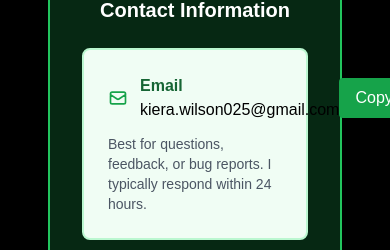
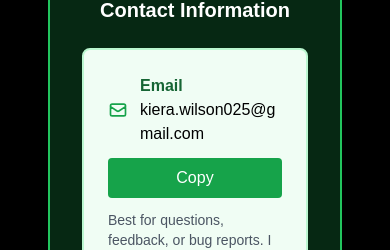
Before and after one commit to kierawilson25/habit-tracker, a Next.js app in the folder Front-end/: page /contact in a window 390 px wide. Shown: the part 459-709 px from the top of the page. Built offline with nearby package versions, Linux system fonts and the light colour scheme; no server answers.

Commit message:
fix(contact/page.tsx): fix text and button wrapping on mobile screen (#423)

```diff
--- a/Front-end/src/app/contact/page.tsx
+++ b/Front-end/src/app/contact/page.tsx
@@ -60,15 +60,15 @@ export default function Contact() {
             <div className="space-y-6">
               {/* Email */}
             <div className="bg-green-50 border-2 border-green-200 rounded-lg p-6">
-                <div className="flex items-center justify-between">
-                  <div className="flex items-center gap-3">
-                    <HiOutlineMail className="text-green-600 text-xl" />
-                    <div>
+              <div className="flex flex-col sm:flex-row items-start sm:items-center justify-between gap-3">
+                <div className="flex items-center gap-3 min-w-0 flex-1">
+                  <HiOutlineMail className="text-green-600 text-xl flex-shrink-0" />
+                  <div className="min-w-0 flex-1">
                     <h3 className="font-semibold text-green-800">Email</h3>
-                      <p className="text-black">kiera.wilson025@gmail.com</p>
+                    <p className="text-black break-all">kiera.wilson025@gmail.com</p>
                   </div>
                 </div>
-                  <Button onClick={handleCopyEmail} type="primary">
+                <Button onClick={handleCopyEmail} type="primary" className="flex-shrink-0 w-full sm:w-auto">
                   {emailCopied ? "Copied!" : "Copy"}
                 </Button>
               </div>
```
Lines whose indentation alone changed are shown as unchanged.
